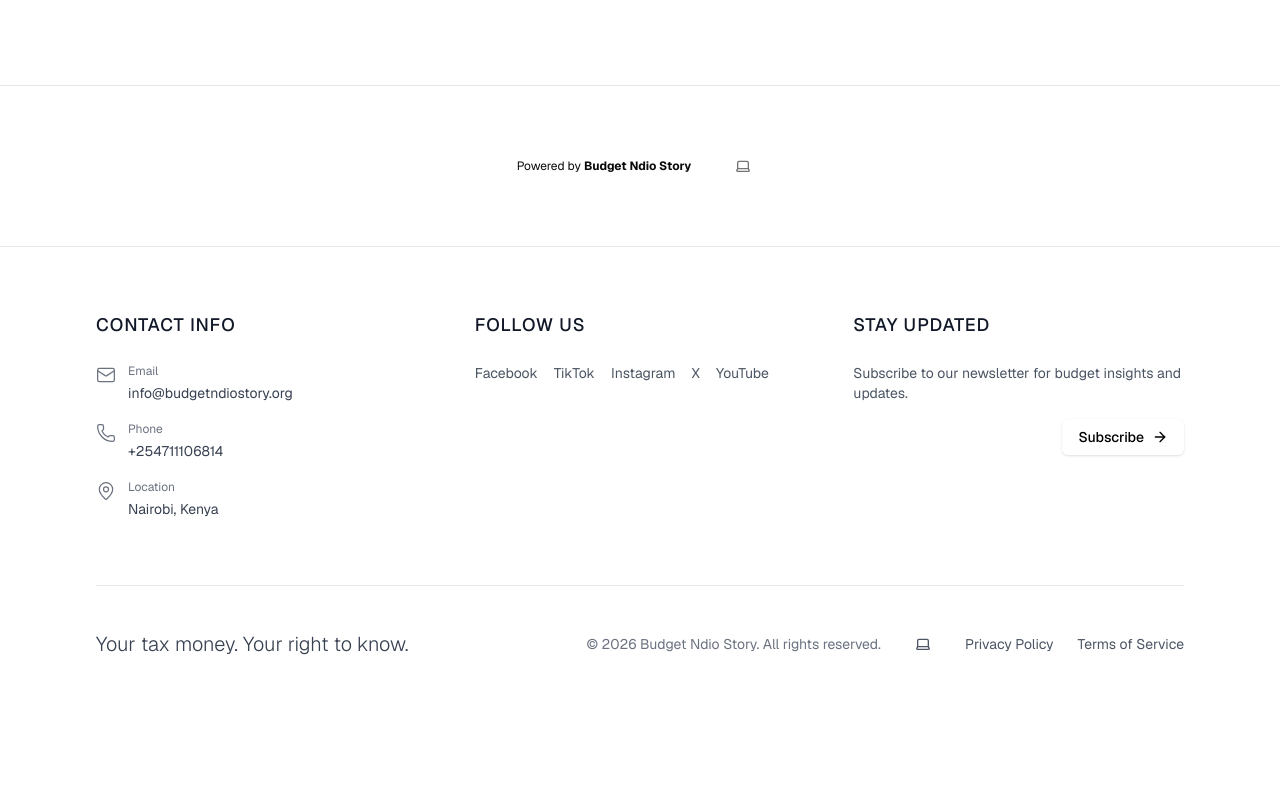
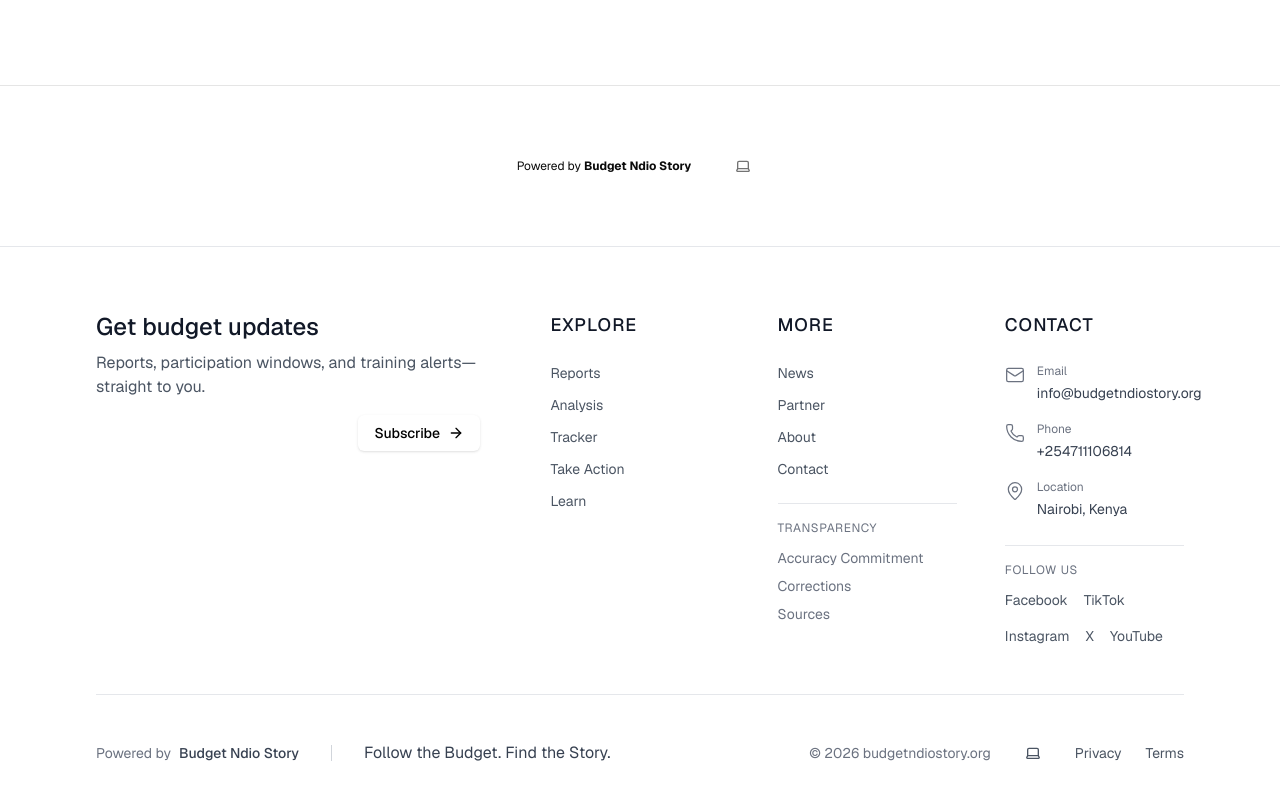
Before and after one commit to kymgriffins/bns, a Next.js app: page / in a window 1280 px wide. Shown: the part 554-1354 px from the top of the page. Before the commit the page ends 1280 px from the top, so only its background shows below. Built offline with nearby package versions, Linux system fonts and the light colour scheme; no server answers.

Commit message:
added footer details

```diff
--- a/app/admin/page.tsx
+++ b/app/admin/page.tsx
@@ -2,8 +2,16 @@ import { redirect } from "next/navigation";
 
 import { createClient } from "@/lib/supabase/server";
 import { InfoIcon } from "lucide-react";
+import { DeployButton } from "@/components/deploy-button";
+import { EnvVarWarning } from "@/components/env-var-warning";
+import { AuthButton } from "@/components/auth-button";
+import { Hero } from "@/components/hero";
+import { ThemeSwitcher } from "@/components/theme-switcher";
+import { ConnectSupabaseSteps } from "@/components/tutorial/connect-supabase-steps";
+import { SignUpUserSteps } from "@/components/tutorial/sign-up-user-steps";
+import { hasEnvVars } from "@/lib/utils";
+import Link from "next/link";
 import { Suspense } from "react";
-
 async function UserDetails() {
   const supabase = await createClient();
   const { data, error } = await supabase.auth.getClaims();
@@ -17,6 +25,7 @@ async function UserDetails() {
 
 export default function AdminPage() {
   return (
+    <>
     <div className="flex-1 w-full flex flex-col gap-12">
       <div className="w-full">
         <div className="bg-accent text-sm p-3 px-5 rounded-md text-foreground flex gap-3 items-center">
@@ -24,7 +33,33 @@ export default function AdminPage() {
           This is the admin page that you can only see as an authenticated user
         </div>
       </div>
-      <div className="flex flex-col gap-2 items-start">
+      <main className="min-h-screen flex flex-col items-center">
+      <div className="flex-1 w-full flex flex-col gap-20 items-center">
+        <nav className="w-full flex justify-center border-b border-b-foreground/10 h-16">
+          <div className="w-full max-w-5xl flex justify-between items-center p-3 px-5 text-sm">
+            <div className="flex gap-5 items-center font-semibold">
+
+              <div className="flex items-center gap-2">
+                <DeployButton />
+              </div>
+            </div>
+            {!hasEnvVars ? (
+              <EnvVarWarning />
+            ) : (
+              <Suspense>
+                <AuthButton />
+              </Suspense>
+            )}
+          </div>
+        </nav>
+        <div className="flex-1 flex flex-col gap-20 max-w-5xl p-5">
+          <Hero />
+          {/* <main className="flex-1 flex flex-col gap-6 px-4">
+            <h2 className="font-medium text-xl mb-4">Next steps</h2>
+            {hasEnvVars ? <SignUpUserSteps /> : <ConnectSupabaseSteps />}
+          </main> */}
+        </div>
+<div className="flex flex-col gap-2 items-start">
         <h2 className="font-bold text-2xl mb-4">Your user details</h2>
         <pre className="text-xs font-mono p-3 rounded border max-h-32 overflow-auto">
           <Suspense>
@@ -32,6 +67,24 @@ export default function AdminPage() {
           </Suspense>
         </pre>
       </div>
+        <footer className="w-full flex items-center justify-center border-t mx-auto text-center text-xs gap-8 py-16">
+          <p>
+            Powered by{" "}
+            <a
+              href="budgetndiostory.org"
+              target="_blank"
+              className="font-bold hover:underline"
+              rel="noreferrer"
+            >
+              Budget Ndio Story
+            </a>
+          </p>
+          <ThemeSwitcher />
+        </footer>
+      </div>
+    </main>
+
     </div>
+    </>
   );
 }
--- a/components/footer.tsx
+++ b/components/footer.tsx
@@ -1,11 +1,28 @@
 "use client";
-
 import { Mail, MapPin, Phone, Sun, Moon, Laptop } from "lucide-react";
 import Link from "next/link";
 import { useEffect, useState } from "react";
 import { useTheme } from "next-themes";
 import Newsletter from "./newsletter";
 import { Button } from "./ui/button";
+
+const navLinks = [
+  { name: "Reports", href: "/reports" },
+  { name: "Analysis", href: "/insights" },
+  { name: "Tracker", href: "/tracker" },
+  { name: "Take Action", href: "/take-action" },
+  { name: "Learn", href: "/learn" },
+  { name: "News", href: "/news" },
+  { name: "Partner", href: "/about" },
+  { name: "About", href: "/about" },
+  { name: "Contact", href: "/about" },
+];
+
+const transparencyLinks = [
+  { name: "Accuracy Commitment", href: "/accuracy" },
+  { name: "Corrections", href: "/corrections" },
+  { name: "Sources", href: "/sources" },
+];
 
 const contactInfo = [
   {
@@ -89,13 +106,78 @@ export default function Footer() {
       className="bg-white dark:bg-[#0a0a0a] py-16 border-t border-gray-200 dark:border-white/10 transition-colors duration-300"
     >
       <div className="max-w-6xl mx-auto px-6 lg:px-8">
-        <div className="grid grid-cols-1 lg:grid-cols-3 gap-12">
+        {/* Main Footer Content */}
+        <div className="grid grid-cols-1 lg:grid-cols-5 gap-12 mb-12">
+          {/* Subscribe Block - Spans 2 columns on lg, full width on smaller */}
+          <div className="lg:col-span-2">
+            <h3 className="font-FoundersGrotesk text-2xl font-medium text-gray-900 dark:text-white mb-2">
+              Get budget updates
+            </h3>
+            <p className="font-NeueMontreal text-gray-600 dark:text-white/60 mb-4 max-w-md">
+              Reports, participation windows, and training alerts—straight to you.
+            </p>
+            <Newsletter
+              variant="dark"
+              placeholder="Your email"
+              buttonText="Subscribe"
+            />
+          </div>
+          {/* Navigation Links */}
+          <div className="flex flex-col">
+            <h3 className="font-FoundersGrotesk text-lg font-medium text-gray-900 dark:text-white uppercase tracking-wider mb-6">
+              Explore
+            </h3>
+            <div className="flex flex-col gap-3">
+              {navLinks.slice(0, 5).map((link, index) => (
+                <Link
+                  key={index}
+                  href={link.href}
+                  className="font-NeueMontreal text-sm text-gray-600 dark:text-white/60 hover:text-gray-900 dark:hover:text-white transition-colors"
+                >
+                  {link.name}
+                </Link>
+              ))}
+            </div>
+          </div>
+          {/* More Links + Transparency */}
+          <div className="flex flex-col">
+            <h3 className="font-FoundersGrotesk text-lg font-medium text-gray-900 dark:text-white uppercase tracking-wider mb-6">
+              More
+            </h3>
+            <div className="flex flex-col gap-3 mb-6">
+              {navLinks.slice(5).map((link, index) => (
+                <Link
+                  key={index}
+                  href={link.href}
+                  className="font-NeueMontreal text-sm text-gray-600 dark:text-white/60 hover:text-gray-900 dark:hover:text-white transition-colors"
+                >
+                  {link.name}
+                </Link>
+              ))}
+            </div>
+            <div className="pt-4 border-t border-gray-200 dark:border-white/10">
+              <p className="font-NeueMontreal text-xs text-gray-500 dark:text-white/50 mb-3 uppercase tracking-wider">
+                Transparency
+              </p>
+              <div className="flex flex-col gap-2">
+                {transparencyLinks.map((link, index) => (
+                  <Link
+                    key={index}
+                    href={link.href}
+                    className="font-NeueMontreal text-sm text-gray-500 dark:text-white/50 hover:text-gray-700 dark:hover:text-white/80 transition-colors"
+                  >
+                    {link.name}
+                  </Link>
+                ))}
+              </div>
+            </div>
+          </div>
           {/* Contact Info */}
-          <div>
+          <div className="flex flex-col">
             <h3 className="font-FoundersGrotesk text-lg font-medium text-gray-900 dark:text-white uppercase tracking-wider mb-6">
-              Contact Info
+              Contact
             </h3>
-            <div className="flex flex-col gap-4">
+            <div className="flex flex-col gap-4 mb-6">
               {contactInfo.map((item, index) => (
                 <div key={index} className="flex items-start gap-3">
                   <div className="text-gray-500 dark:text-white/60 mt-0.5" aria-hidden="true">
@@ -115,13 +197,10 @@ export default function Footer() {
                 </div>
               ))}
             </div>
-          </div>
-
-          {/* Social Links */}
-          <div>
-            <h3 className="font-FoundersGrotesk text-lg font-medium text-gray-900 dark:text-white uppercase tracking-wider mb-6">
+            <div className="pt-4 border-t border-gray-200 dark:border-white/10">
+              <p className="font-NeueMontreal text-xs text-gray-500 dark:text-white/50 mb-3 uppercase tracking-wider">
                 Follow Us
-            </h3>
+              </p>
               <div className="flex flex-wrap gap-4">
                 {socialLinks.map((social, index) => (
                   <Link
@@ -136,50 +215,44 @@ export default function Footer() {
                 ))}
               </div>
             </div>
-
-          {/* Newsletter */}
-          <div>
-            <h3 className="font-FoundersGrotesk text-lg font-medium text-gray-900 dark:text-white uppercase tracking-wider mb-6">
-              Stay Updated
-            </h3>
-            <p className="text-sm font-NeueMontreal text-gray-600 dark:text-white/60 mb-4">
-              Subscribe to our newsletter for budget insights and updates.
-            </p>
-            <Newsletter
-              variant="dark"
-              placeholder="Your email"
-              buttonText="Subscribe"
-            />
           </div>
         </div>
-
-        {/* Bottom Bar - Tagline + Copyright + Legal Links */}
-        <div className="mt-16 pt-10 border-t border-gray-200 dark:border-white/10">
-          <div className="flex flex-col md:flex-row justify-between items-center gap-8 text-center md:text-left">
-            {/* Tagline */}
-            <p className="font-NeueMontreal text-gray-700 dark:text-white/70 text-lg md:text-xl font-light max-w-md">
-              Your tax money. Your right to know.
+        {/* Bottom Bar */}
+        <div className="pt-10 border-t border-gray-200 dark:border-white/10">
+          <div className="flex flex-col md:flex-row justify-between items-center gap-6 text-center md:text-left">
+            {/* Powered By + Signature */}
+            <div className="flex flex-col md:flex-row items-center gap-4 md:gap-8">
+              <div className="flex items-center gap-2">
+                <span className="font-NeueMontreal text-sm text-gray-500 dark:text-white/50">
+                  Powered by
+                </span>
+                <span className="font-FoundersGrotesk text-sm font-medium text-gray-700 dark:text-white/70">
+                  Budget Ndio Story
+                </span>
+              </div>
+              <div className="hidden md:block w-px h-4 bg-gray-300 dark:bg-white/20" />
+              <p className="font-NeueMontreal text-gray-700 dark:text-white/70">
+                Follow the Budget. Find the Story.
               </p>
-
-            {/* Copyright + Legal Links */}
-            <div className="flex flex-col sm:flex-row items-center gap-6">
+            </div>
+            {/* Copyright + Legal Links + Theme */}
+            <div className="flex flex-col sm:flex-row items-center gap-4 sm:gap-6">
               <p className="text-sm font-NeueMontreal text-gray-500 dark:text-white/50">
-                © {year} Budget Ndio Story. All rights reserved.
+                © {year} budgetndiostory.org
               </p>
-
-              <div className="flex gap-6 items-center">
+              <div className="flex items-center gap-4 sm:gap-6">
                 <ThemeToggle />
                 <Link
                   href="/privacy"
                   className="text-sm font-NeueMontreal text-gray-600 dark:text-white/60 hover:text-gray-900 dark:hover:text-white transition-colors"
                 >
-                  Privacy Policy
+                  Privacy
                 </Link>
                 <Link
                   href="/terms"
                   className="text-sm font-NeueMontreal text-gray-600 dark:text-white/60 hover:text-gray-900 dark:hover:text-white transition-colors"
                 >
-                  Terms of Service
+                  Terms
                 </Link>
               </div>
             </div>
```
Also changed, not shown: public/MainFooter.md (+1 -1 lines). Lines whose indentation alone changed are shown as unchanged.
